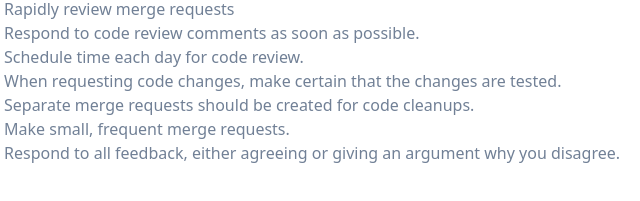
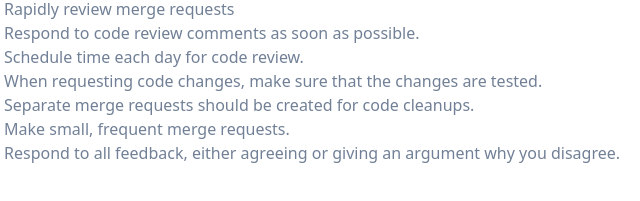
Before and after one commit to mensur-durakovic/devfolio, a Gatsby site: page /blog/code-reviews-five-step-guide-on-how-to-make-your-colleagues-hate-you/ in a window 1280 px wide. Shown: the part 4591-4792 px from the top of the page, 132-772 px from the left. Built offline with nearby package versions, Linux system fonts and the light colour scheme; Gatsby itself is replaced by a stand-in of ours.

Commit message:
changed certain to sure

```diff
--- a/content/blog/code-reviews-five-step-guide-on-how-to-make-your-colleagues-hate-you/index.md
+++ b/content/blog/code-reviews-five-step-guide-on-how-to-make-your-colleagues-hate-you/index.md
@@ -88,7 +88,7 @@ Things to avoid if you want your coworkers to enjoy their work:
 - Rapidly review merge requests
 - Respond to code review comments as soon as possible.
 - Schedule time each day for code review.
-- When requesting code changes, make certain that the changes are tested.
+- When requesting code changes, make sure that the changes are tested.
 - Separate merge requests should be created for code cleanups.
 - Make small, frequent merge requests.
 - Respond to all feedback, either agreeing or giving an argument why you disagree.
```
